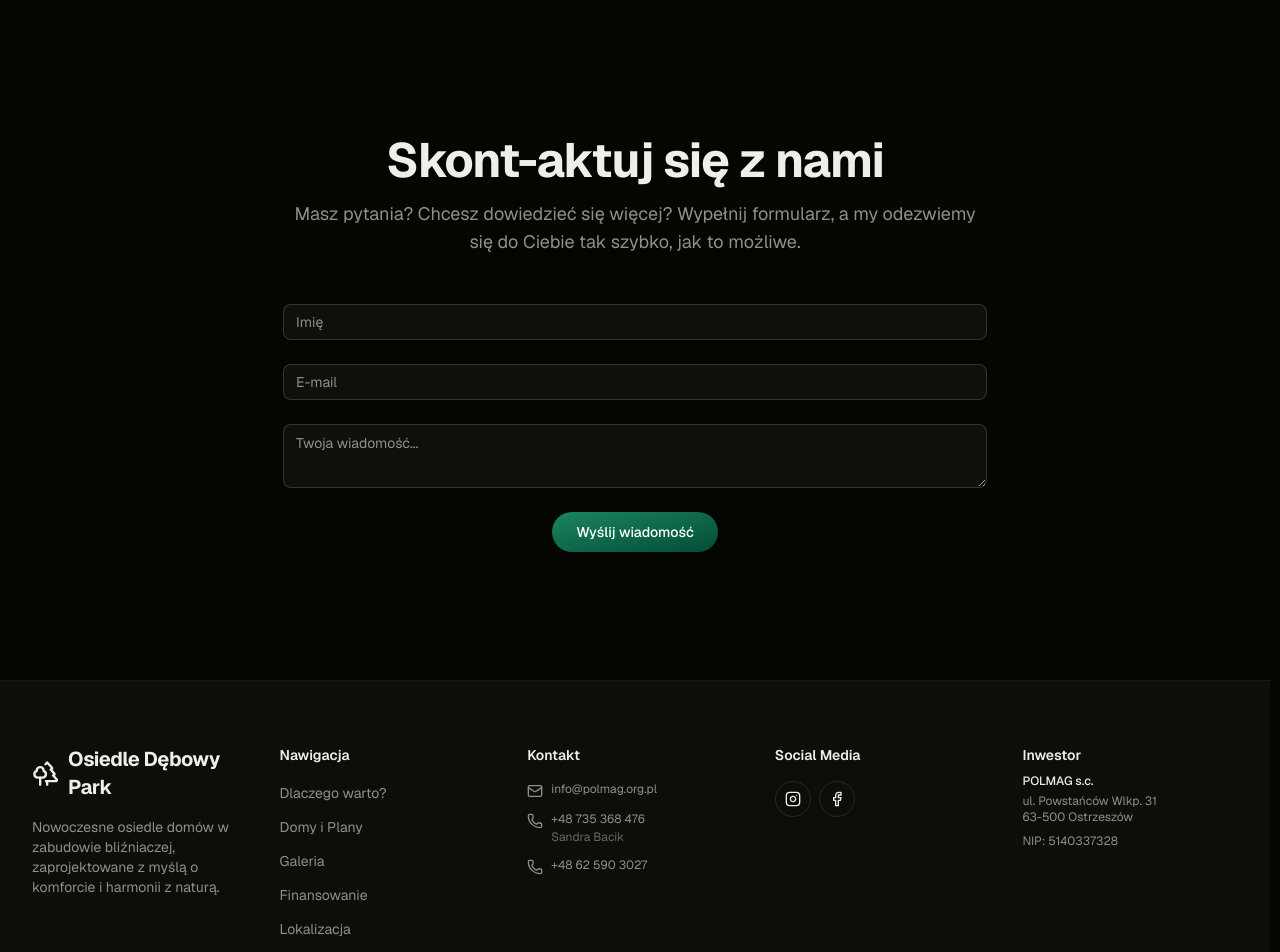
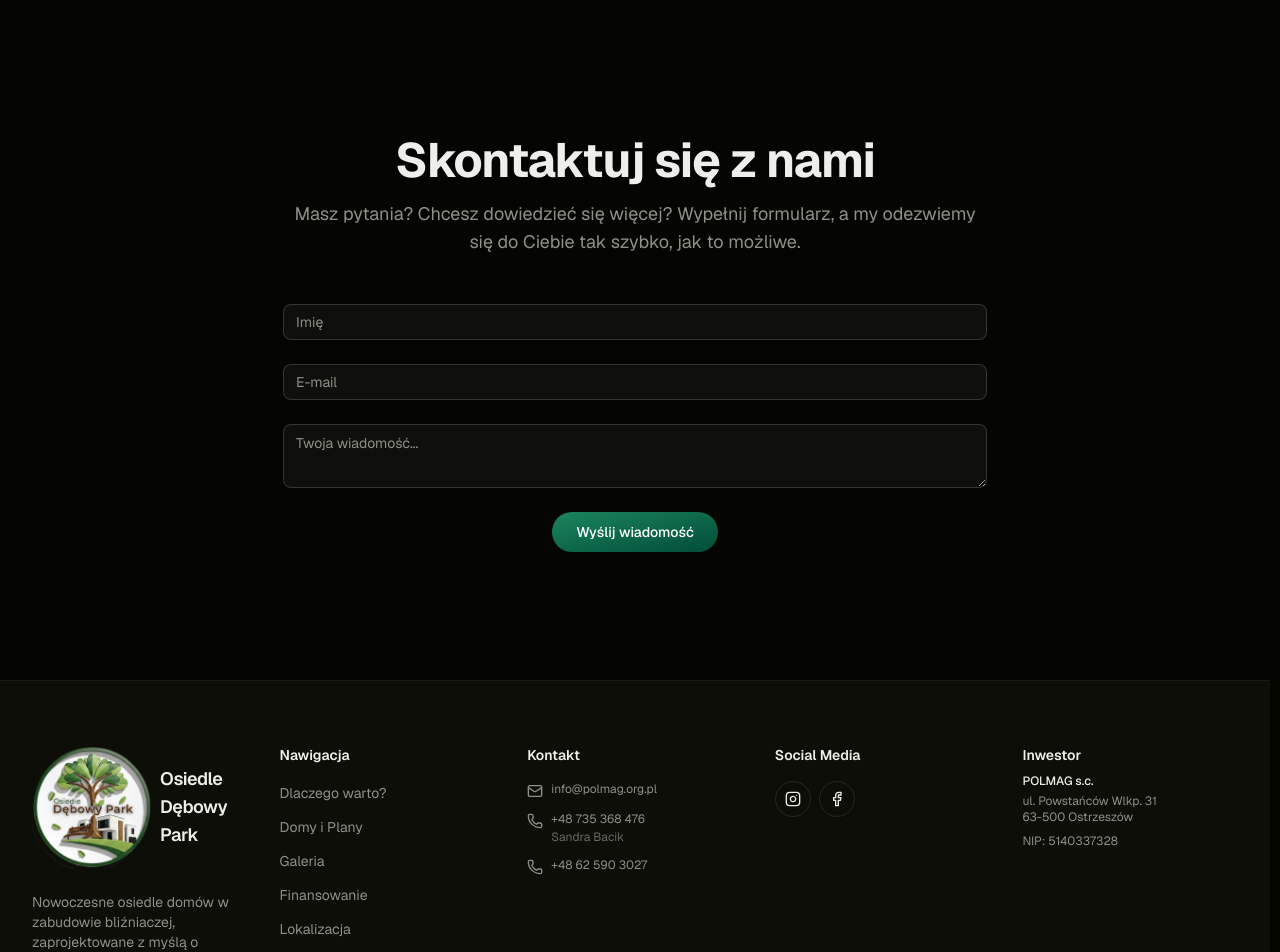
Before and after one commit to KaczmarekBartosz/jaworowa-ostrzeszow, a Next.js app: page / in a window 1280 px wide. Shown: the part 7620-8572 px from the top of the page. Built offline with nearby package versions, Linux system fonts and the light colour scheme.

Commit message:
Dodanie logo i aktualizacja literówek.

```diff
--- a/components/layout/footer.tsx
+++ b/components/layout/footer.tsx
@@ -1,5 +1,6 @@
-import { Trees, Mail, Phone, Instagram, Facebook } from "lucide-react";
+import { Mail, Phone, Instagram, Facebook } from "lucide-react";
 import Link from "next/link";
+import Image from "next/image";
 import { Button } from "../ui/button";
 
 export function Footer() {
@@ -14,11 +15,14 @@ export function Footer() {
               className="inline-flex items-center gap-2"
               aria-label="Strona główna"
             >
-              <Trees
-                className="size-7 text-foreground flex-shrink-0"
-                aria-hidden="true"
+              <Image
+                src="/logo.png"
+                alt="Logo Osiedle Dębowy Park"
+                width={120}
+                height={120}
+                className="flex-shrink-0"
               />
-              <span className="text-xl font-bold tracking-tight text-foreground">
+              <span className="text-lg font-semibold tracking-tight text-foreground">
                 Osiedle Dębowy Park
               </span>
             </Link>
--- a/components/sections/contact-section.tsx
+++ b/components/sections/contact-section.tsx
@@ -12,7 +12,7 @@ export function ContactSection() {
     >
       <div className="mx-auto max-w-3xl text-center px-6 md:px-8">
         <h2 className="text-4xl font-bold tracking-tight text-foreground md:text-5xl">
-          Skont-aktuj się z nami
+          Skontaktuj się z nami
         </h2>
         <p className="mt-4 text-lg text-muted-foreground">
           Masz pytania? Chcesz dowiedzieć się więcej? Wypełnij formularz, a my
```
Also changed, not shown: public/logo.png (added).
